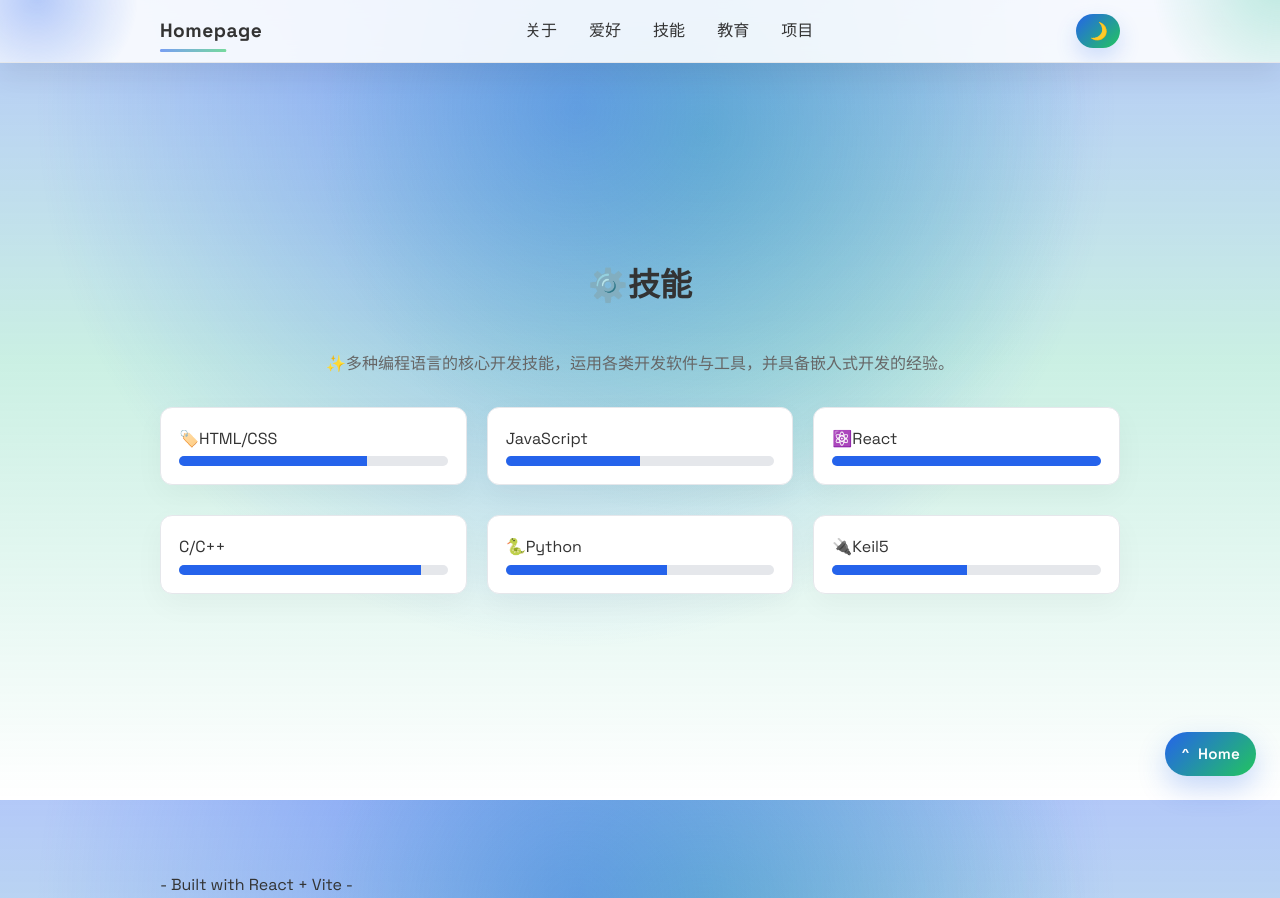
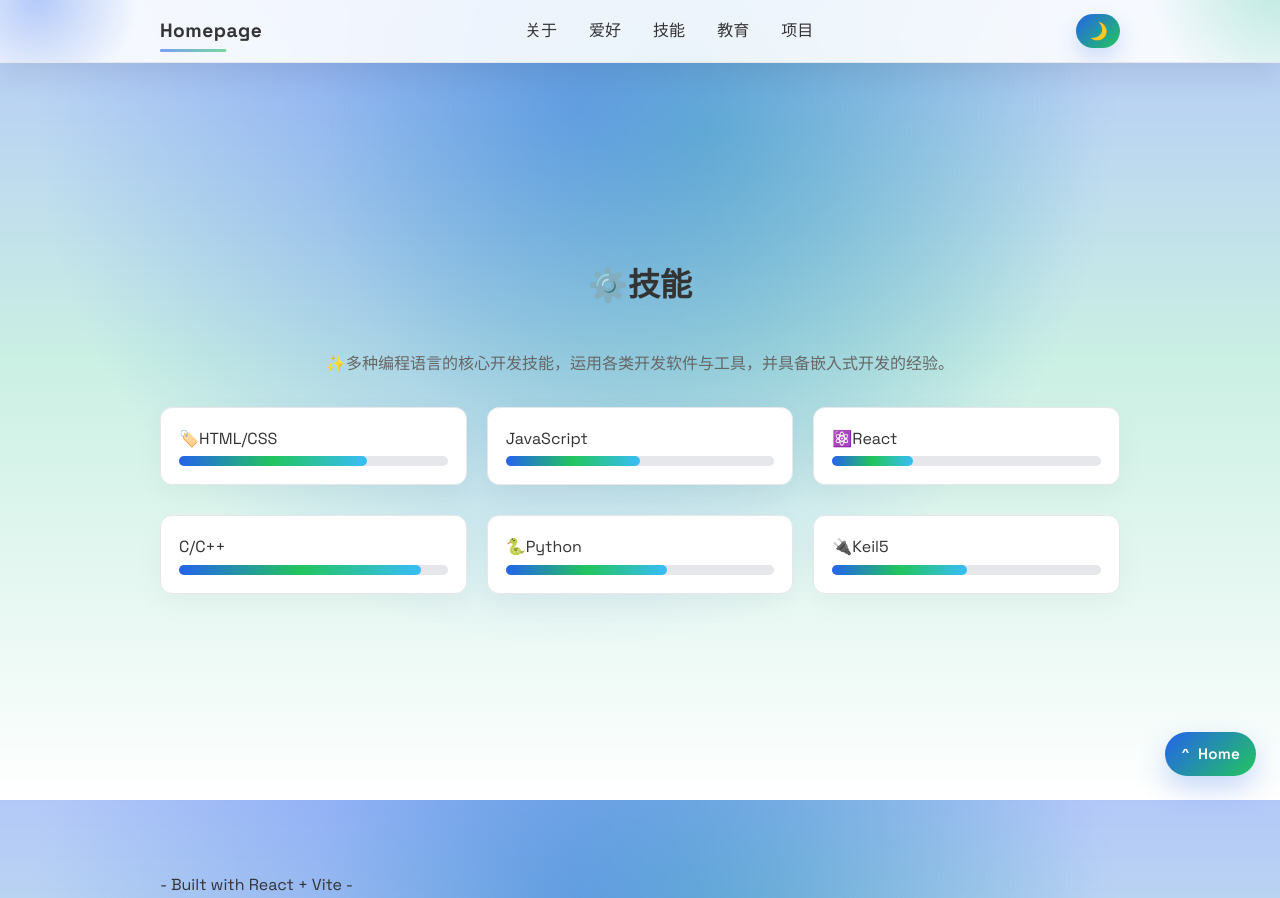
Before and after one commit to mr-tongs/react-portfolio, a React (Vite) app: page /skills in a window 1280 px wide. Built offline with nearby package versions, Linux system fonts and the light colour scheme.

Commit message:
feat:进度条动画

```diff
--- /dev/null
+++ b/src/components/ProgressBar.jsx
@@ -0,0 +1,32 @@
+import React, { useEffect, useState } from "react";
+import "../index.css";
+
+const ProgressBar = ({ percent = 0, height = 10, color }) => {
+  const [width, setWidth] = useState(0);
+  useEffect(() => {
+    setTimeout(() => setWidth(percent), 100);
+  }, [percent]);
+  return (
+    <div
+      style={{
+        width: "100%",
+        background: "#e5e7eb",
+        borderRadius: height,
+        height,
+      }}
+    >
+      <div
+        style={{
+          width: typeof width === "number" ? `${width}%` : width,
+          height: "100%",
+          background:
+            color || "linear-gradient(90deg, #2563eb, #22c55e, #38bdf8)",
+          borderRadius: height,
+          transition: "width 1s cubic-bezier(0.16, 1, 0.3, 1)",
+        }}
+      />
+    </div>
+  );
+};
+
+export default ProgressBar;
--- a/src/index.css
+++ b/src/index.css
@@ -524,10 +524,6 @@
   animation: avatarFloat 6s ease-in-out infinite;
 }
 
-.avatar:hover {
-  transform: scale(1.1);
-}
-
 /* 技能条 */
 .skills-grid {
   display: grid; /* 使用Grid网格布局 */
--- a/src/pages/Education.jsx
+++ b/src/pages/Education.jsx
@@ -1,19 +1,37 @@
+import ProgressBar from "../components/ProgressBar";
+import { useState, useEffect } from "react";
+
 function Education() {
   const education = [
     {
       period: "2024 - 2025",
       school: "中国科学技术大学",
       major: "化学与材料科学",
-      level: "20%",
+      level: 20,
     },
     {
       period: "2025 - 至今",
       school: "中国科学技术大学",
       major: "网络空间安全",
-      level: "37.5%",
+      level: 37.5,
     },
   ];
-
+  const [animated, setAnimated] = useState(Array(education.length).fill(0));
+  useEffect(() => {
+    const timers = education.map((item, i) =>
+      setTimeout(
+        () => {
+          setAnimated((prev) => {
+            const arr = [...prev];
+            arr[i] = item.level;
+            return arr;
+          });
+        },
+        200 + i * 200,
+      ),
+    );
+    return () => timers.forEach((t) => clearTimeout(t));
+  }, []);
   return (
     <main>
       <section className="section reveal" data-reveal>
@@ -25,18 +43,13 @@
             data-reveal
             style={{ marginTop: "30px" }}
           >
-            {education.map((item) => (
+            {education.map((item, i) => (
               <div key={item.period} className="skill-item">
                 <div className="skill-info">
                   <span>{item.school}</span>
                   <span>{item.period}</span>
                 </div>
-                <div className="progress-bg">
-                  <div
-                    className="progress-bar"
-                    style={{ width: item.level }}
-                  ></div>
-                </div>
+                <ProgressBar percent={animated[i]} />
                 <p style={{ marginTop: "10px", color: "var(--muted-text)" }}>
                   {item.major}
                 </p>
--- a/src/pages/Experience.jsx
+++ b/src/pages/Experience.jsx
@@ -1,19 +1,37 @@
+import ProgressBar from "../components/ProgressBar";
+import { useState, useEffect } from "react";
+
 function Experience() {
   const projects = [
     {
       name: "knight tour",
       role: "回溯算法 DFS",
       detail: "使用easyx库实现可视化",
-      level: "100%",
+      level: 100,
     },
     {
       name: "个人主页搭建",
       role: "进行中",
       detail: "使用HTML/CSS/JavaScript/React搭建个人主页",
-      level: "50%",
+      level: 50,
     },
   ];
-
+  const [animated, setAnimated] = useState(Array(projects.length).fill(0));
+  useEffect(() => {
+    const timers = projects.map((item, i) =>
+      setTimeout(
+        () => {
+          setAnimated((prev) => {
+            const arr = [...prev];
+            arr[i] = item.level;
+            return arr;
+          });
+        },
+        200 + i * 200,
+      ),
+    );
+    return () => timers.forEach((t) => clearTimeout(t));
+  }, []);
   return (
     <main>
       <section className="section reveal" data-reveal>
@@ -25,18 +43,13 @@
             data-reveal
             style={{ marginTop: "30px" }}
           >
-            {projects.map((project) => (
+            {projects.map((project, i) => (
               <div key={project.name} className="skill-item">
                 <div className="skill-info">
                   <span>{project.name}</span>
                   <span>{project.role}</span>
                 </div>
-                <div className="progress-bg">
-                  <div
-                    className="progress-bar"
-                    style={{ width: project.level }}
-                  ></div>
-                </div>
+                <ProgressBar percent={animated[i]} />
                 <p style={{ marginTop: "10px", color: "var(--muted-text)" }}>
                   {project.detail}
                 </p>
--- a/src/pages/Skills.jsx
+++ b/src/pages/Skills.jsx
@@ -1,13 +1,31 @@
+import ProgressBar from "../components/ProgressBar";
+import { useState, useEffect } from "react";
+
 function Skills() {
   const skills = [
-    { name: "🏷️HTML/CSS", level: "70%" },
-    { name: "JavaScript", level: "50%" },
-    { name: "⚛️React", level: "30" },
-    { name: "C/C++", level: "90%" },
-    { name: "🐍Python", level: "60%" },
-    { name: "🔌Keil5", level: "50%" },
+    { name: "🏷️HTML/CSS", level: 70 },
+    { name: "JavaScript", level: 50 },
+    { name: "⚛️React", level: 30 },
+    { name: "C/C++", level: 90 },
+    { name: "🐍Python", level: 60 },
+    { name: "🔌Keil5", level: 50 },
   ];
-
+  const [animated, setAnimated] = useState(Array(skills.length).fill(0));
+  useEffect(() => {
+    const timers = skills.map((skill, i) =>
+      setTimeout(
+        () => {
+          setAnimated((prev) => {
+            const arr = [...prev];
+            arr[i] = skill.level;
+            return arr;
+          });
+        },
+        200 + i * 200,
+      ),
+    );
+    return () => timers.forEach((t) => clearTimeout(t));
+  }, []);
   return (
     <main>
       <section className="section reveal" data-reveal>
@@ -21,17 +39,12 @@
             data-reveal
             style={{ marginTop: "30px" }}
           >
-            {skills.map((skill) => (
+            {skills.map((skill, i) => (
               <div key={skill.name} className="skill-item">
                 <div className="skill-info">
                   <span>{skill.name}</span>
                 </div>
-                <div className="progress-bg">
-                  <div
-                    className="progress-bar"
-                    style={{ width: skill.level }}
-                  ></div>
-                </div>
+                <ProgressBar percent={animated[i]} />
               </div>
             ))}
           </div>
```
